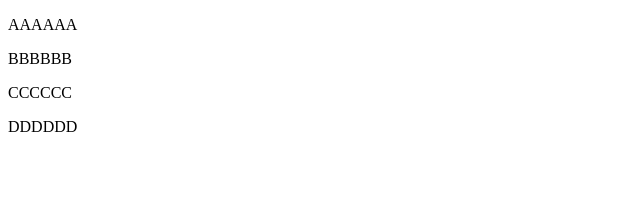
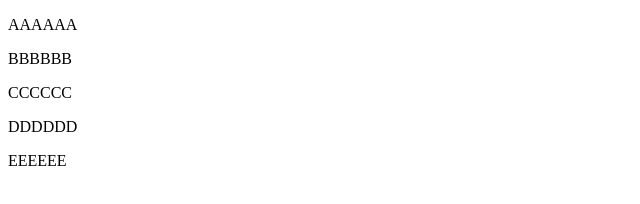
Before and after one commit to rishowrav/git-revert-reset-_soft-hard, a plain HTML site: page index.html in a window 1280 px wide. Shown: the full height of the page, 0-640 px from the left. Drawn offline with Linux system fonts and the light colour scheme.

Commit message:
added E word

```diff
--- a/index.html
+++ b/index.html
@@ -10,5 +10,6 @@
     <p>BBBBBB</p>
     <p>CCCCCC</p>
     <p>DDDDDD</p>
+    <p>EEEEEE</p>
   </body>
 </html>
```
